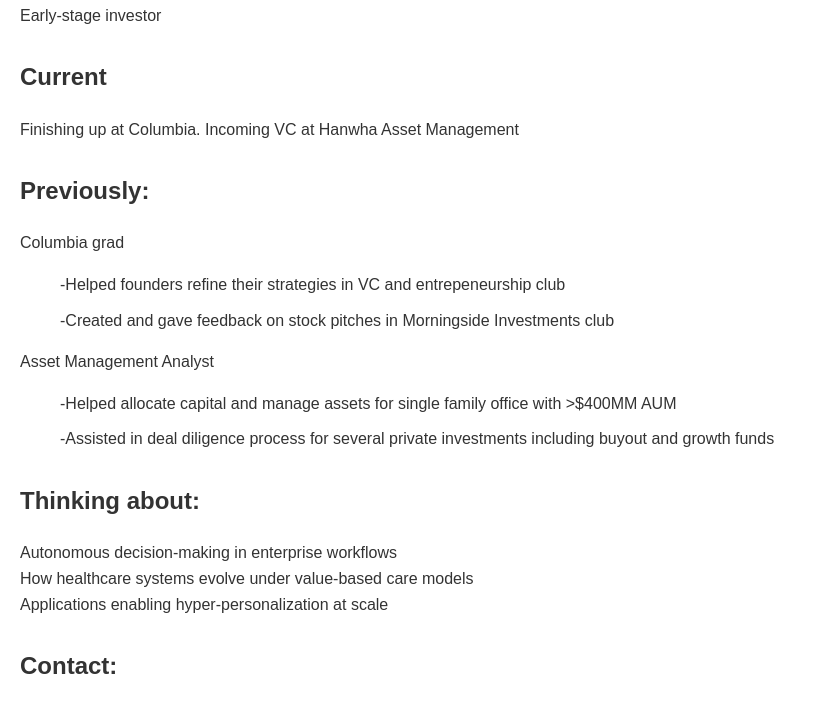
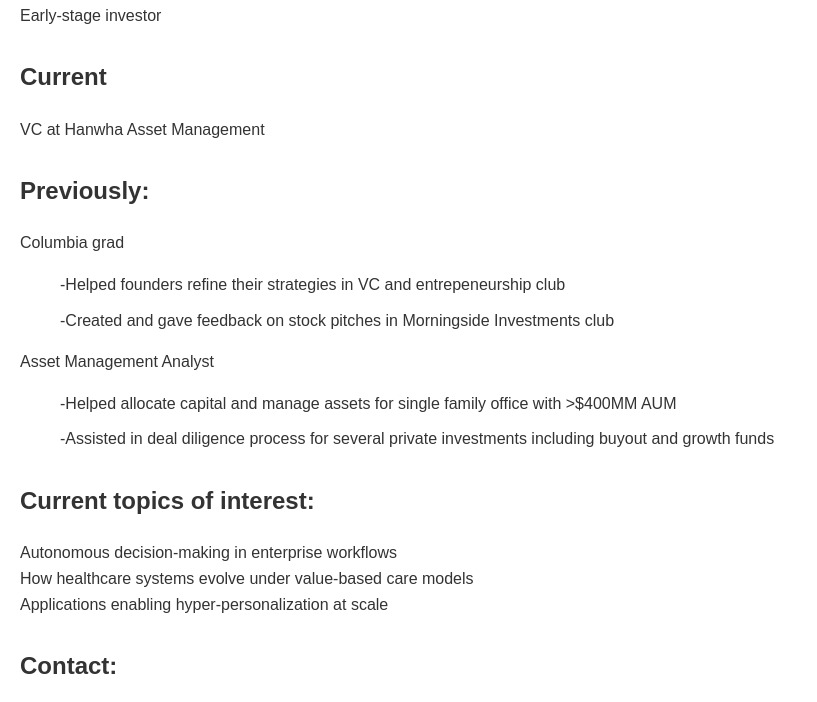
Before and after one commit to tobyfm/tobyfm, a plain HTML site: page index.html in a window 1280 px wide. Shown: the part 95-797 px from the top of the page, without its empty margins (0-817 px from the left). Drawn offline with Linux system fonts and the light colour scheme.

Commit message:
Update index.html

```diff
--- a/index.html
+++ b/index.html
@@ -45,7 +45,7 @@
     <p>Early-stage investor</p>
 
     <h2>Current</h2>
-    <p>Finishing up at Columbia. Incoming VC at Hanwha Asset Management</p>
+    <p>VC at Hanwha Asset Management</p>
 
     <h2>Previously:</h2>
 
@@ -61,7 +61,7 @@
         </ul>
 
 
-    <h2>Thinking about:</h2>
+    <h2>Current topics of interest:</h2>
     <p>Autonomous decision-making in enterprise workflows<br>How healthcare systems evolve under value-based care models<br>Applications enabling hyper-personalization at scale</p>
 
     <h2>Contact:</h2>
```
